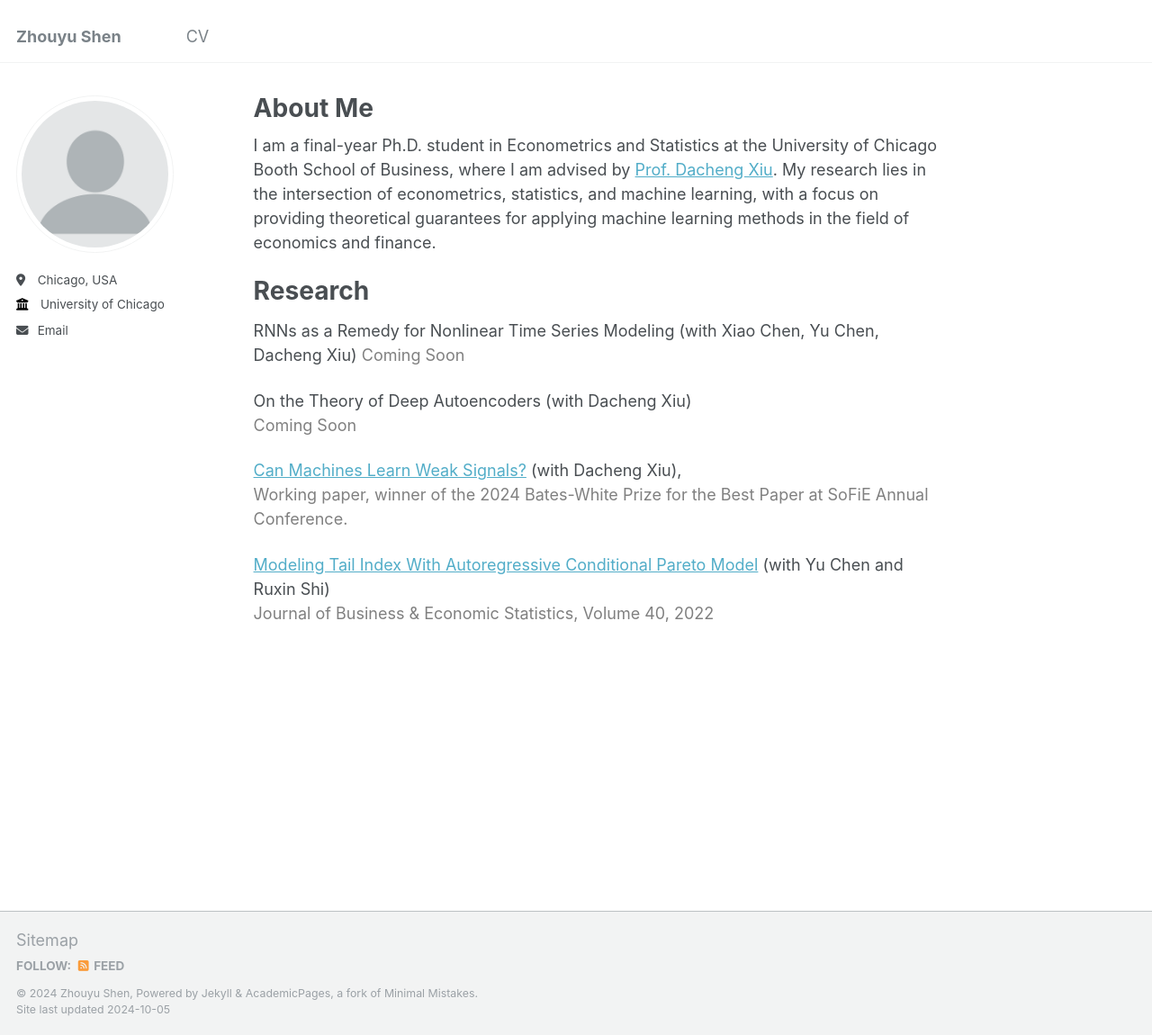
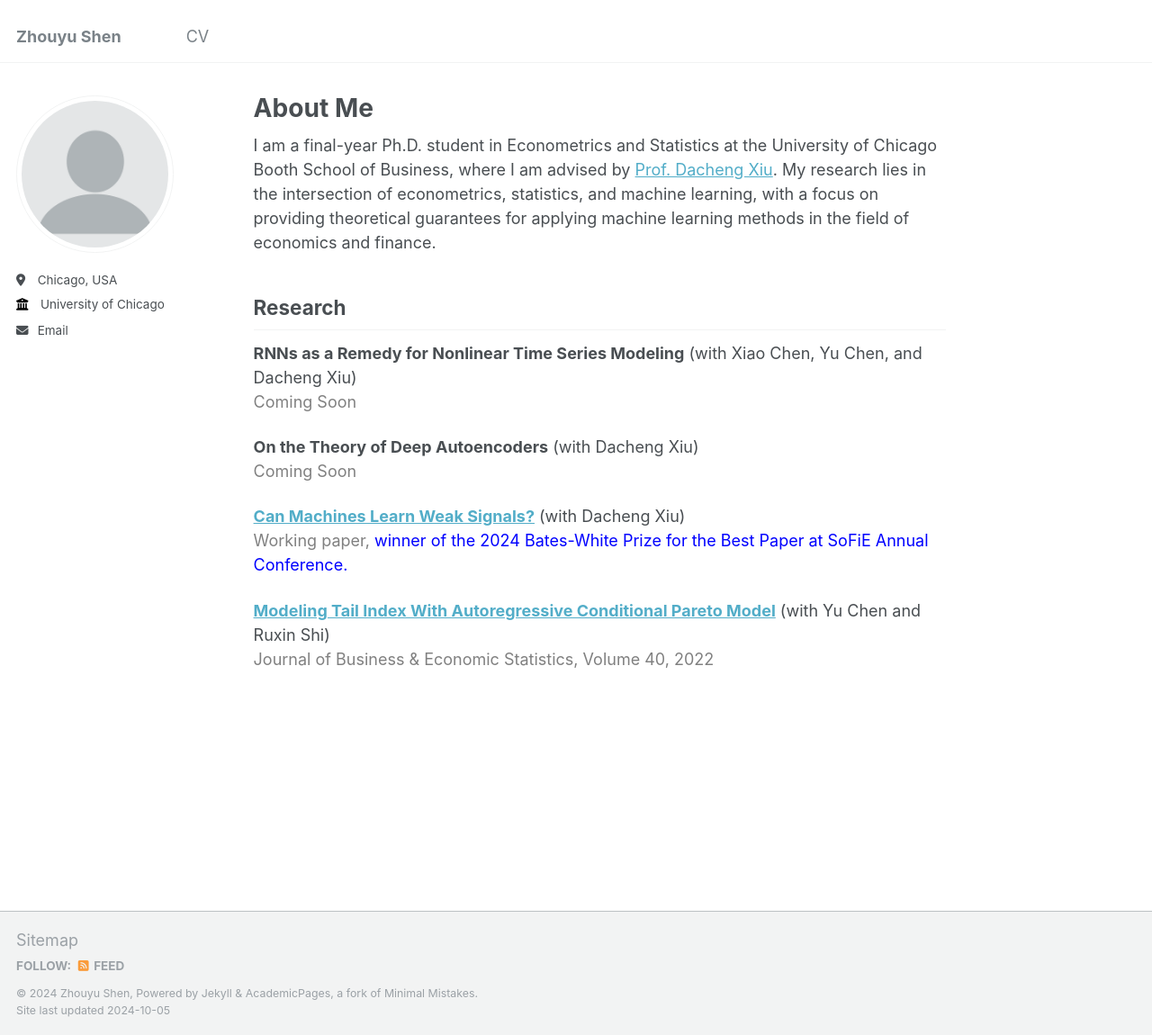
Before and after one commit to szyu123/zhouyushen, a Jekyll site: the page built from _pages/about.md, in a window 1280 px wide and 1150 px high. Shown: the whole window at 90% size. Built offline with Jekyll 4.4.1, drawn with Linux system fonts in a browser that asks for light colours.

Commit message:
Update about.md

```diff
--- a/_pages/about.md
+++ b/_pages/about.md
@@ -9,16 +9,15 @@ redirect_from:
 
 I am a final-year Ph.D. student in Econometrics and Statistics at the University of Chicago Booth School of Business, where I am advised by [Prof. Dacheng Xiu](https://dachxiu.chicagobooth.edu/). My research lies in the intersection of econometrics, statistics, and machine learning, with a focus on providing theoretical guarantees for applying machine learning methods in the field of economics and finance.
 
-Research
-======
-RNNs as a Remedy for Nonlinear Time Series Modeling (with Xiao Chen, Yu Chen, Dacheng Xiu)
-  <span style="color:gray;">Coming Soon</span>
+## Research
+**RNNs as a Remedy for Nonlinear Time Series Modeling** (with Xiao Chen, Yu Chen, and Dacheng Xiu)
+<span style="color:gray;">Coming Soon</span>
 
-On the Theory of Deep Autoencoders (with Dacheng Xiu)
-  <span style="color:gray;">Coming Soon</span>
+**On the Theory of Deep Autoencoders** (with Dacheng Xiu)
+<span style="color:gray;">Coming Soon</span>
 
-[Can Machines Learn Weak Signals?](https://papers.ssrn.com/sol3/papers.cfm?abstract_id=4722678) (with Dacheng Xiu),
-  <span style="color:gray;">Working paper, winner of the 2024 Bates-White Prize for the Best Paper at SoFiE Annual Conference.</span>
+[**Can Machines Learn Weak Signals?**](https://papers.ssrn.com/sol3/papers.cfm?abstract_id=4722678) (with Dacheng Xiu)
+<span style="color:gray;">Working paper, <span style="color:blue;">winner of the 2024 Bates-White Prize for the Best Paper at SoFiE Annual Conference.</span></span>
 
-[Modeling Tail Index With Autoregressive Conditional Pareto Model](https://www.tandfonline.com/doi/abs/10.1080/07350015.2020.1832504) (with Yu Chen and Ruxin Shi)
-   <span style="color:gray;">Journal of Business & Economic Statistics, Volume 40, 2022</span>
+[**Modeling Tail Index With Autoregressive Conditional Pareto Model**](https://www.tandfonline.com/doi/abs/10.1080/07350015.2020.1832504) (with Yu Chen and Ruxin Shi)
+<span style="color:gray;">Journal of Business & Economic Statistics, Volume 40, 2022</span>
```
